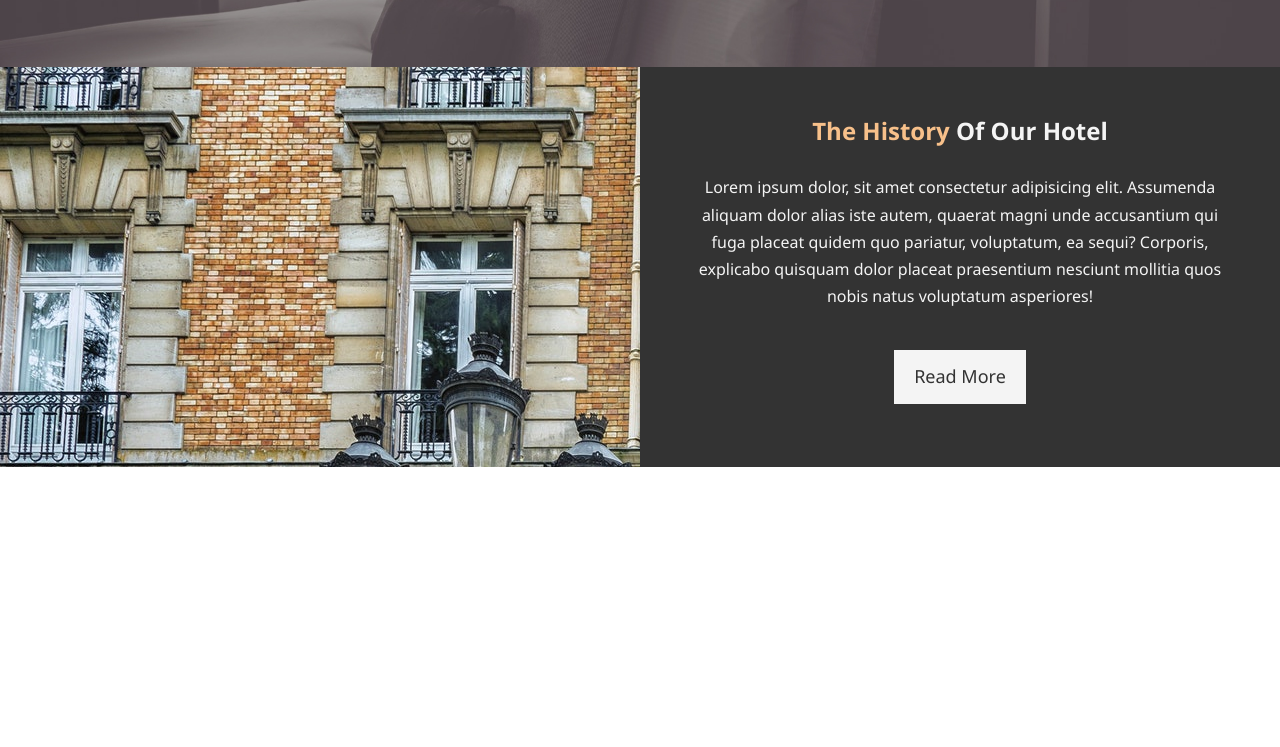
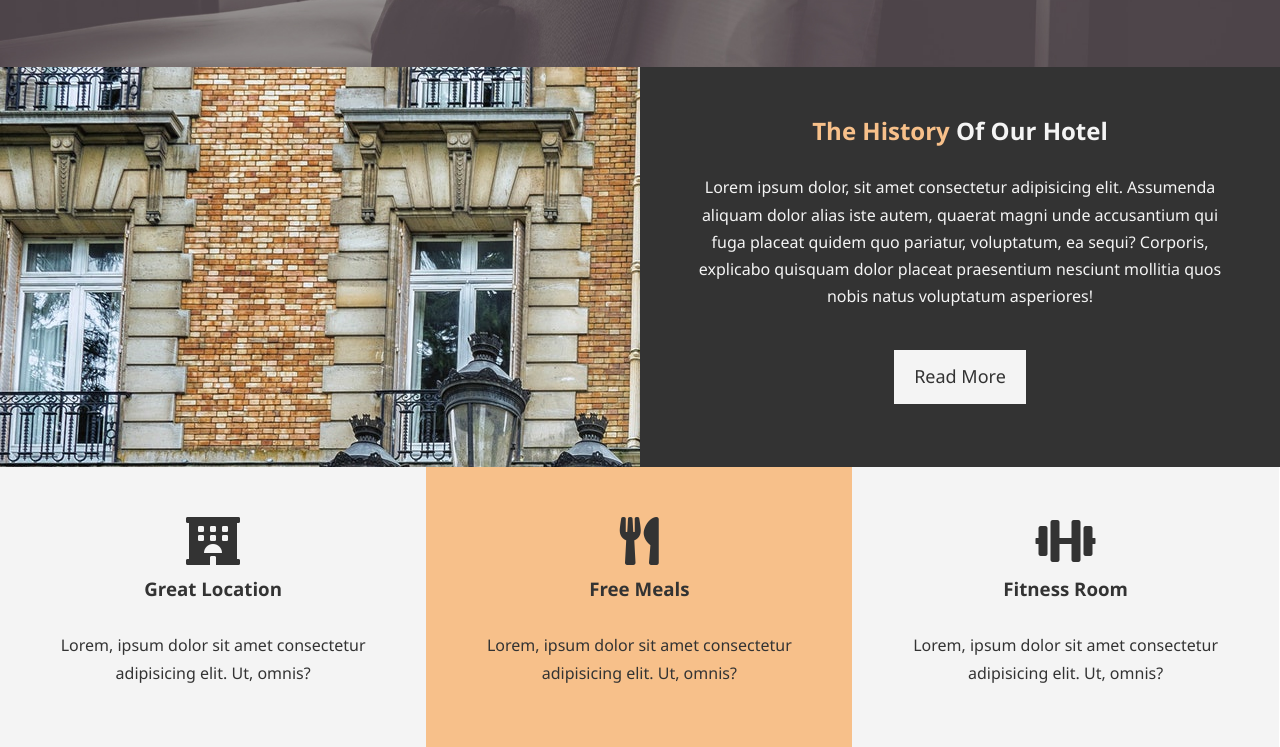
Before and after one commit to IPRIESPM/hotel-website, a website built with Vite: page index.html in a window 1280 px wide. Shown: the part 600-1347 px from the top of the page. Before the commit the page ends 1167 px from the top, so only its background shows below. Built offline with nearby package versions, Linux system fonts and the light colour scheme.

Commit message:
feat: :sparkles: add features section

```diff
--- a/assets/css/base.css
+++ b/assets/css/base.css
@@ -1,3 +1,7 @@
+* {
+    box-sizing: border-box;
+}
+
 h1,
 h2,
 h3 {
--- /dev/null
+++ b/assets/css/features.css
@@ -0,0 +1,10 @@
+.box {
+    float: left;
+    width: 33.3%;
+    padding: 50px;
+    text-align: center;
+
+    & i {
+        margin-bottom: 10px;
+    }
+}
--- a/assets/css/style.css
+++ b/assets/css/style.css
@@ -6,3 +6,4 @@
 @import url("./header.css");
 @import url("./showcase.css");
 @import url("./home-info.css");
+@import url("./features.css");
--- a/index.html
+++ b/index.html
@@ -46,7 +46,6 @@
         </section>
     </header>
 
-
     <section id="home-info" class="bg-dark">
         <div class="info-img"></div>
         <div class="info-content">
@@ -62,6 +61,23 @@
         </div>
     </section>
 
+    <section id="features">
+        <div class="box bg-light">
+            <i class="fas fa-hotel fa-3x"></i>
+            <h3>Great Location</h3>
+            <p>Lorem, ipsum dolor sit amet consectetur adipisicing elit. Ut, omnis?</p>
+        </div>
+        <div class="box bg-primary">
+            <i class="fas fa-utensils fa-3x"></i>
+            <h3>Free Meals</h3>
+            <p>Lorem, ipsum dolor sit amet consectetur adipisicing elit. Ut, omnis?</p>
+        </div>
+        <div class="box bg-light">
+            <i class="fas fa-dumbbell fa-3x"></i>
+            <h3>Fitness Room</h3>
+            <p>Lorem, ipsum dolor sit amet consectetur adipisicing elit. Ut, omnis?</p>
+        </div>
+    </section>
 </body>
 
 </html>
```
